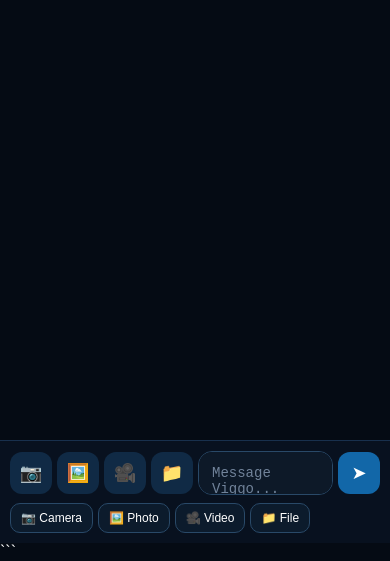
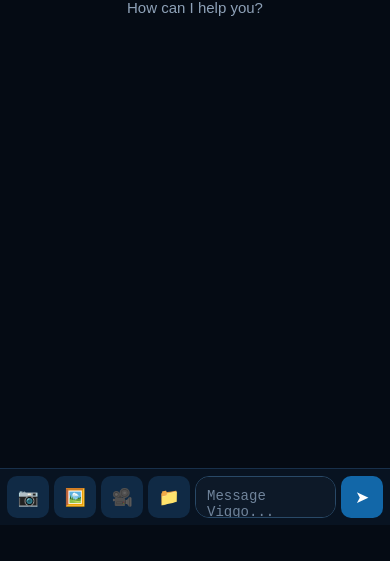
Before and after one commit to thulasisrithulasisri3-ctrl/AI-Tool, a website: page index.html in a window 390 px wide. Shown: the part 319-880 px from the top of the page. After the commit the page ends 844 px from the top, so only its background shows below. Drawn offline with Linux system fonts and the light colour scheme.

Commit message:
Update index.html

````diff
--- a/index.html
+++ b/index.html
@@ -1,7 +1,9 @@
-```html
+
 <!DOCTYPE html>
 <html lang="en">
+
 <head>
+
     <meta charset="UTF-8">
 
     <meta
@@ -9,9 +11,15 @@
         content="width=device-width, initial-scale=1.0"
     >
 
+    <meta
+        name="theme-color"
+        content="#050b14"
+    >
+
     <title>Viggo AI</title>
 
     <style>
+
         * {
             box-sizing: border-box;
             margin: 0;
@@ -22,261 +30,513 @@
         body {
             width: 100%;
             height: 100%;
-            font-family: Arial, sans-serif;
-            background: #050b14;
-            color: white;
         }
 
         body {
-            overflow: hidden;
+            font-family:
+                Arial,
+                Helvetica,
+                sans-serif;
+
+            background:
+                #050b14;
+
+            color:
+                #ffffff;
+
+            overflow:
+                hidden;
         }
 
-        .app {
+        /* =================================================
+           APP
+        ================================================= */
+
+        #app {
             width: 100%;
             height: 100vh;
+
             display: flex;
             flex-direction: column;
+
+            background:
+                #050b14;
         }
 
-        /* ===============================
+        /* =================================================
            HEADER
-        =============================== */
+        ================================================= */
 
         .header {
-            height: 65px;
+            width: 100%;
+            height: 64px;
+
             flex-shrink: 0;
+
             display: flex;
             align-items: center;
             justify-content: space-between;
+
             padding: 0 18px;
-            background: #08111f;
-            border-bottom: 1px solid #18304d;
+
+            background:
+                #081321;
+
+            border-bottom:
+                1px solid #18304b;
         }
 
         .logo {
-            font-size: 23px;
-            font-weight: bold;
-            color: #4da3ff;
+            font-size: 22px;
+            font-weight: 700;
+
+            color:
+                #4da3ff;
         }
 
-        .status {
+        .online-status {
             font-size: 12px;
-            color: #65e6a8;
+
+            color:
+                #62e6a4;
         }
 
-        /* ===============================
+        /* =================================================
            CHAT AREA
-        =============================== */
+        ================================================= */
 
         #chatContainer {
             flex: 1;
+
+            width: 100%;
+
             overflow-y: auto;
-            padding: 20px;
-            scroll-behavior: smooth;
+            overflow-x: hidden;
+
+            padding:
+                20px;
+
+            scroll-behavior:
+                smooth;
         }
 
-        .welcome {
-            text-align: center;
-            margin-top: 18vh;
-            color: #a9b8ca;
+        #messages {
+            width: 100%;
+            max-width: 1000px;
+
+            margin:
+                0 auto;
         }
 
-        .welcome h1 {
-            color: #4da3ff;
-            margin-bottom: 10px;
+        /* =================================================
+           WELCOME
+        ================================================= */
+
+        #welcomeMessage {
+            min-height:
+                55vh;
+
+            display: flex;
+            flex-direction: column;
+
+            align-items: center;
+            justify-content: center;
+
+            text-align: center;
+
+            color:
+                #8ea1b7;
         }
 
+        #welcomeMessage h1 {
+            font-size: 34px;
+
+            margin-bottom:
+                10px;
+
+            color:
+                #4da3ff;
+        }
+
+        #welcomeMessage p {
+            font-size:
+                15px;
+        }
+
+        /* =================================================
+           MESSAGE
+        ================================================= */
+
         .message {
+            width: fit-content;
             max-width: 85%;
-            margin: 12px 0;
-            padding: 12px 15px;
-            border-radius: 14px;
-            line-height: 1.5;
-            word-wrap: break-word;
+
+            margin:
+                12px 0;
+
+            padding:
+                12px 15px;
+
+            border-radius:
+                14px;
+
+            line-height:
+                1.55;
+
+            word-break:
+                break-word;
         }
 
         .user-message {
-            margin-left: auto;
-            background: #12528a;
+            margin-left:
+                auto;
+
+            background:
+                #12548c;
         }
 
         .assistant-message {
-            margin-right: auto;
-            background: #111d2d;
-            border: 1px solid #213b59;
+            margin-right:
+                auto;
+
+            background:
+                #101d2d;
+
+            border:
+                1px solid #213d5a;
         }
 
         .message img,
         .message video {
-            max-width: 100%;
-            max-height: 320px;
-            margin-top: 8px;
-            border-radius: 12px;
-            object-fit: contain;
+            display:
+                block;
+
+            max-width:
+                100%;
+
+            max-height:
+                320px;
+
+            margin-top:
+                8px;
+
+            border-radius:
+                12px;
+
+            object-fit:
+                contain;
         }
 
-        /* ===============================
-           INPUT AREA
-        =============================== */
+        /* =================================================
+           BOTTOM AREA
+        ================================================= */
 
         .bottom-area {
+            width: 100%;
+
             flex-shrink: 0;
-            background: #08111f;
-            border-top: 1px solid #18304d;
-            padding: 10px;
+
+            padding:
+                10px;
+
+            background:
+                #081321;
+
+            border-top:
+                1px solid #18304b;
         }
 
+        /* =================================================
+           INPUT ROW
+        ================================================= */
+
         .input-row {
+            width: 100%;
+            max-width: 1000px;
+
+            margin:
+                0 auto;
+
             display: flex;
             align-items: center;
-            gap: 8px;
-            max-width: 1000px;
-            margin: auto;
+
+            gap:
+                7px;
         }
+
+        /* =================================================
+           TEXT INPUT
+        ================================================= */
 
         #messageInput {
             flex: 1;
-            min-height: 46px;
-            max-height: 130px;
-            resize: none;
-            border: 1px solid #294968;
-            outline: none;
-            border-radius: 14px;
-            background: #0d1928;
-            color: white;
-            padding: 13px;
-            font-size: 15px;
+
+            min-width:
+                0;
+
+            min-height:
+                46px;
+
+            max-height:
+                130px;
+
+            resize:
+                none;
+
+            outline:
+                none;
+
+            border:
+                1px solid #294967;
+
+            border-radius:
+                14px;
+
+            padding:
+                13px;
+
+            background:
+                #0d1928;
+
+            color:
+                #ffffff;
+
+            font-size:
+                15px;
         }
 
         #messageInput::placeholder {
-            color: #71839a;
+            color:
+                #70849b;
         }
 
-        /* ===============================
+        /* =================================================
            BUTTONS
-        =============================== */
+        ================================================= */
 
-        .action-button,
-        #sendButton {
-            width: 46px;
-            height: 46px;
-            flex-shrink: 0;
-            border: none;
-            border-radius: 12px;
-            background: #102a45;
-            color: white;
-            font-size: 20px;
-            cursor: pointer;
-            display: flex;
-            align-items: center;
-            justify-content: center;
+        .action-button {
+            width:
+                46px;
+
+            height:
+                46px;
+
+            flex-shrink:
+                0;
+
+            border:
+                none;
+
+            border-radius:
+                12px;
+
+            background:
+                #102a45;
+
+            color:
+                #ffffff;
+
+            font-size:
+                19px;
+
+            cursor:
+                pointer;
+
+            display:
+                flex;
+
+            align-items:
+                center;
+
+            justify-content:
+                center;
+
+            user-select:
+                none;
         }
 
-        .action-button:hover,
-        #sendButton:hover {
-            background: #174a78;
+        .action-button:hover {
+            background:
+                #174b77;
         }
 
+        .action-button:active {
+            transform:
+                scale(0.96);
+        }
+
+        /* =================================================
+           SEND
+        ================================================= */
+
         #sendButton {
-            background: #1267a8;
+            width:
+                46px;
+
+            height:
+                46px;
+
+            flex-shrink:
+                0;
+
+            border:
+                none;
+
+            border-radius:
+                12px;
+
+            background:
+                #1267a8;
+
+            color:
+                #ffffff;
+
+            font-size:
+                20px;
+
+            cursor:
+                pointer;
+
+            display:
+                flex;
+
+            align-items:
+                center;
+
+            justify-content:
+                center;
         }
 
         #sendButton:hover {
-            background: #1886d4;
+            background:
+                #1886d4;
         }
 
-        /* ===============================
-           UPLOAD MENU
-        =============================== */
+        /* =================================================
+           HIDDEN FILE INPUTS
+        ================================================= */
 
-        .upload-buttons {
-            display: flex;
-            gap: 8px;
-            max-width: 1000px;
-            margin: 8px auto 0;
-            overflow-x: auto;
+        #cameraInput,
+        #photoInput,
+        #videoInput,
+        #fileInput {
+            display:
+                none !important;
         }
 
-        .upload-buttons button {
-            border: 1px solid #294968;
-            background: #0c1b2c;
-            color: white;
-            border-radius: 10px;
-            padding: 8px 13px;
-            cursor: pointer;
-            white-space: nowrap;
+        /* =================================================
+           UPLOAD PREVIEW
+        ================================================= */
+
+        #viggoUploadPreview {
+            max-width:
+                500px;
+
+            margin:
+                10px auto 0;
         }
 
-        .upload-buttons button:hover {
-            background: #143c60;
+        /* =================================================
+           SCROLLBAR
+        ================================================= */
+
+        #chatContainer::-webkit-scrollbar {
+            width:
+                7px;
         }
 
-        /* ===============================
-           HIDDEN FILE INPUTS
-        =============================== */
-
-        .hidden-input {
-            display: none !important;
+        #chatContainer::-webkit-scrollbar-track {
+            background:
+                #07101c;
         }
 
-        /* ===============================
+        #chatContainer::-webkit-scrollbar-thumb {
+            background:
+                #21405e;
+
+            border-radius:
+                10px;
+        }
+
+        /* =================================================
            MOBILE
-        =============================== */
+        ================================================= */
 
         @media (max-width: 600px) {
 
             .header {
-                height: 58px;
-                padding: 0 12px;
+                height:
+                    58px;
+
+                padding:
+                    0 12px;
             }
 
             .logo {
-                font-size: 20px;
+                font-size:
+                    20px;
             }
 
             #chatContainer {
-                padding: 12px;
+                padding:
+                    12px;
             }
 
             .message {
-                max-width: 92%;
+                max-width:
+                    92%;
+            }
+
+            .bottom-area {
+                padding:
+                    7px;
             }
 
             .input-row {
-                gap: 5px;
-            }
-
-            #messageInput {
-                min-height: 44px;
-                font-size: 14px;
+                gap:
+                    5px;
             }
 
             .action-button,
             #sendButton {
-                width: 42px;
-                height: 42px;
-                font-size: 18px;
+                width:
+                    42px;
+
+                height:
+                    42px;
+
+                border-radius:
+                    10px;
+
+                font-size:
+                    17px;
             }
 
-            .upload-buttons {
-                gap: 5px;
+            #messageInput {
+                min-height:
+                    42px;
+
+                font-size:
+                    14px;
+
+                padding:
+                    11px;
+            }
         }
 
-            .upload-buttons button {
-                font-size: 12px;
-                padding: 7px 10px;
-            }
-        }
     </style>
+
 </head>
+
 
 <body>
 
-<div class="app">
+<div id="app">
 
-    <!-- =========================================
+
+    <!-- =================================================
          HEADER
-    ========================================== -->
+    ================================================= -->
 
     <header class="header">
 
@@ -284,155 +544,134 @@
             Viggo AI
         </div>
 
-        <div class="status">
+        <div class="online-status">
             ● Online
         </div>
 
     </header>
 
 
-    <!-- =========================================
+    <!-- =================================================
          CHAT
-    ========================================== -->
+    ================================================= -->
 
     <main id="chatContainer">
+
+        <div id="messages">
 
             <div
                 id="welcomeMessage"
                 class="welcome"
             >
-            <h1>Viggo AI</h1>
+
+                <h1>
+                    Viggo AI
+                </h1>
 
                 <p>
                     How can I help you?
                 </p>
+
+            </div>
+
         </div>
 
     </main>
 
 
-    <!-- =========================================
+    <!-- =================================================
          BOTTOM
-    ========================================== -->
+    ================================================= -->
 
     <section class="bottom-area">
 
-        <!-- INPUT ROW -->
-
         <div class="input-row">
 
-            <!-- CAMERA -->
+
+            <!-- =================================================
+                 CAMERA BUTTON
+            ================================================= -->
 
             <button
                 type="button"
                 id="cameraButton"
                 class="action-button"
+                aria-label="Camera"
                 title="Camera"
-                aria-label="Camera"
             >
                 📷
             </button>
 
 
-            <!-- PHOTO -->
+            <!-- =================================================
+                 PHOTO BUTTON
+            ================================================= -->
 
             <button
                 type="button"
                 id="photoButton"
                 class="action-button"
+                aria-label="Photo"
                 title="Photo"
-                aria-label="Photo"
             >
                 🖼️
             </button>
 
 
-            <!-- VIDEO -->
+            <!-- =================================================
+                 VIDEO BUTTON
+            ================================================= -->
 
             <button
                 type="button"
                 id="videoButton"
                 class="action-button"
+                aria-label="Video"
                 title="Video"
-                aria-label="Video"
             >
                 🎥
             </button>
 
 
-            <!-- FILE -->
+            <!-- =================================================
+                 FILE BUTTON
+            ================================================= -->
 
             <button
                 type="button"
                 id="fileButton"
                 class="action-button"
+                aria-label="File"
                 title="File"
-                aria-label="File"
             >
                 📁
             </button>
 
 
-            <!-- MESSAGE -->
+            <!-- =================================================
+                 MESSAGE INPUT
+            ================================================= -->
 
             <textarea
                 id="messageInput"
+                rows="1"
                 placeholder="Message Viggo..."
-                rows="1"
                 autocomplete="off"
+                spellcheck="true"
             ></textarea>
 
 
-            <!-- SEND -->
+            <!-- =================================================
+                 SEND BUTTON
+            ================================================= -->
 
             <button
                 type="button"
                 id="sendButton"
+                aria-label="Send"
                 title="Send"
-                aria-label="Send"
             >
                 ➤
-            </button>
-
-        </div>
-
-
-        <!-- =====================================
-             UPLOAD OPTIONS
-        ====================================== -->
-
-        <div class="upload-buttons">
-
-            <button
-                type="button"
-                id="cameraButton2"
-                onclick="document.getElementById('cameraInput').click()"
-            >
-                📷 Camera
-            </button>
-
-            <button
-                type="button"
-                id="photoButton2"
-                onclick="document.getElementById('photoInput').click()"
-            >
-                🖼️ Photo
-            </button>
-
-            <button
-                type="button"
-                id="videoButton2"
-                onclick="document.getElementById('videoInput').click()"
-            >
-                🎥 Video
-            </button>
-
-            <button
-                type="button"
-                id="fileButton2"
-                onclick="document.getElementById('fileInput').click()"
-            >
-                📁 File
             </button>
 
         </div>
@@ -442,46 +681,65 @@
 </div>
 
 
-<!-- =========================================
-     HIDDEN INPUTS
-========================================== -->
+<!-- =====================================================
+     CAMERA INPUT
+===================================================== -->
 
 <input
     type="file"
     id="cameraInput"
-    class="hidden-input"
     accept="image/*"
     capture="environment"
 >
 
+
+<!-- =====================================================
+     PHOTO INPUT
+===================================================== -->
+
 <input
     type="file"
     id="photoInput"
-    class="hidden-input"
     accept="image/*"
 >
+
+
+<!-- =====================================================
+     VIDEO INPUT
+===================================================== -->
 
 <input
     type="file"
     id="videoInput"
-    class="hidden-input"
     accept="video/*"
 >
+
+
+<!-- =====================================================
+     FILE INPUT
+===================================================== -->
 
 <input
     type="file"
     id="fileInput"
-    class="hidden-input"
     accept=".pdf,.txt,.doc,.docx,.xls,.xlsx,.ppt,.pptx,image/*,video/*"
 >
 
 
-<!-- =========================================
-     JAVASCRIPT
-========================================== -->
+<!-- =====================================================
+     MAIN SCRIPT
+===================================================== -->
 
 <script src="script.js"></script>
 
+
+<!-- =====================================================
+     BUTTON / UPLOAD SCRIPT
+===================================================== -->
+
+<script src="button.js"></script>
+
+
 </body>
+
 </html>
-```
````
Lines whose indentation alone changed are shown as unchanged.
